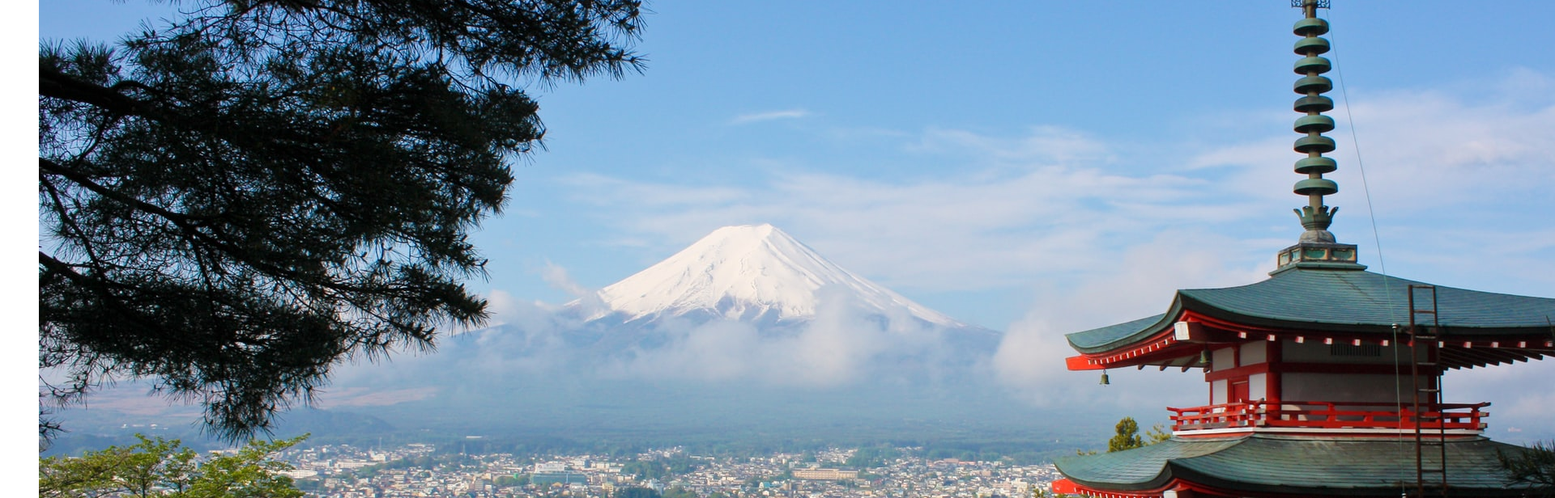
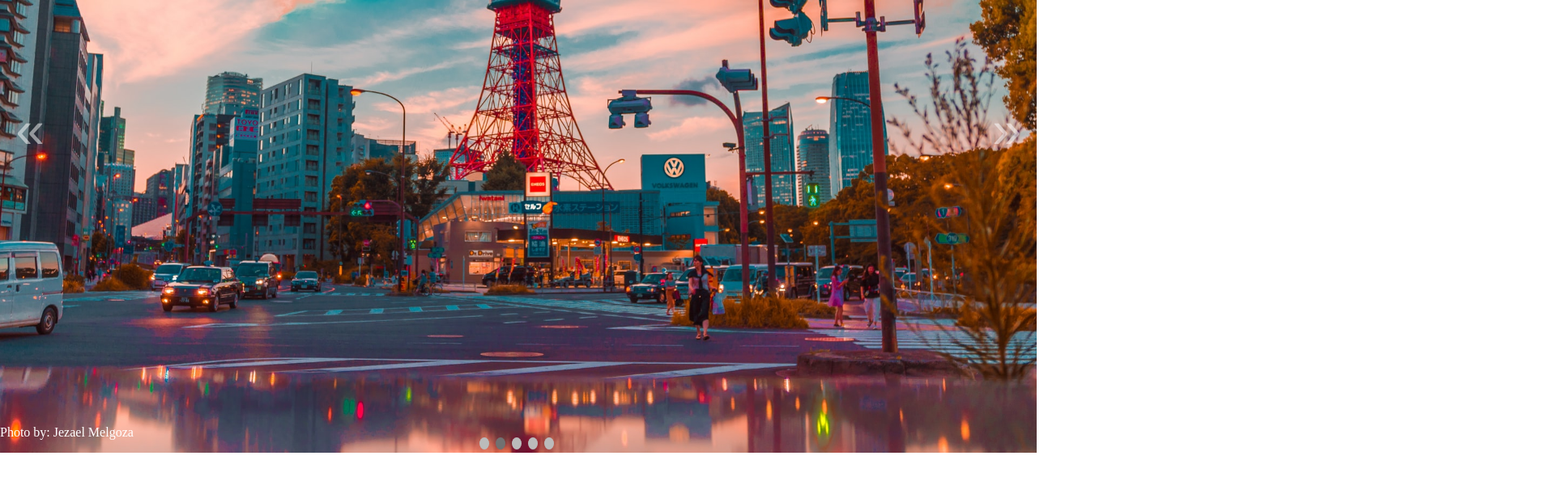
Before and after one commit to Sunjcar/Image-Slider, a plain HTML site: page index.html in a window 1280 px wide. Shown: the part 240-856 px from the top of the page at 81% size, 1920 px wide, since content can reach past the window. After the commit the page ends 800 px from the top, so only its background shows below. Drawn offline with Linux system fonts and the light colour scheme.

Commit message:
CSS and JS for sliders and slideshow

```diff
--- a/index.html
+++ b/index.html
@@ -11,8 +11,8 @@
 <body>
     <section aria-label="Newest Photos">
         <div class="carousel" >
-            <button class="carousel-button prev" >&#171;</button>
-            <button class="carousel-button next" >&#187;</button>
+            <button class="carousel-button prev" onclick="plusSlides(-1)">&#171;</button>
+            <button class="carousel-button next" onclick="plusSlides(1)">&#187;</button>
             <ul>
                 <li class="slide" >
                     <p>Photo by: David Edelstein</p>
@@ -37,11 +37,11 @@
             </ul>
         </div>
         <div class="carousel-dots" >
-            <span class="dot"></span>
-            <span class="dot"></span>
-            <span class="dot" ></span>
-            <span class="dot" ></span>
-            <span class="dot"></span>
+            <span class="dot" onclick="currentSlide(1)"></span>
+            <span class="dot" onclick="currentSlide(2)"></span>
+            <span class="dot" onclick="currentSlide(3)"></span>
+            <span class="dot" onclick="currentSlide(4)"></span>
+            <span class="dot" onclick="currentSlide(5)"></span>
         </div>
     </section>
 </body>
--- a/slider.js
+++ b/slider.js
@@ -0,0 +1,29 @@
+var slideIndex = 1;
+showSlides(slideIndex);
+
+function plusSlides(n) {
+
+  showSlides(slideIndex += n);
+}
+
+function currentSlide(n) {
+  showSlides(slideIndex = n);
+}
+
+function showSlides(n) {
+  var i;
+  var slides = document.getElementsByClassName("slide");
+  var dots = document.getElementsByClassName("dot");
+  if (n > slides.length) {slideIndex = 1}
+  if (n < 1) {slideIndex = slides.length}
+  for (i = 0; i < slides.length; i++) {
+      slides[i].style.display = "none";
+  }
+  for (i = 0; i < dots.length; i++) {
+      dots[i].className = dots[i].className.replace(" active", "");
+  }
+  slides[slideIndex-1].style.display = "block";
+  dots[slideIndex-1].className += " active";
+}
+
+setInterval(function() { plusSlides(1); }, 3000);
--- a/styles.css
+++ b/styles.css
@@ -0,0 +1,92 @@
+
+*, *::before, *::after {
+    box-sizing: border-box
+}
+
+body{
+    margin: 0;
+}
+
+.carousel{
+    width:100vw;
+    height: 100vh;
+    position: relative;
+}
+
+.carousel > ul {
+    margin:0;
+    padding:0;
+    list-style: none;
+}
+.slide{
+    position: absolute;
+    inset:0;
+    transition:200ms opacity ease-in-out;
+    transition-delay: 200ms;
+}
+
+.slide > p {
+    position: absolute;
+    bottom:0;
+    left: 0;
+    color:white
+}
+
+.slide > img {
+    display:block;
+    width:100%;
+    height:100%;
+    object-fit: cover;
+    object-position: center
+}
+
+.carousel-button{
+    position:absolute;
+    z-index: 2;
+    background:none;
+    border: none;
+    font-size: 4rem;
+    top:50%;
+    transform: translateY(-50%);
+    color:rgba(255,255,255,.5);
+    cursor: pointer;
+    border-radius:.25rem;
+    padding:.2rem;
+
+}
+
+.carousel-button:hover
+{
+    color:white;
+    background-color: rgba(0,0,0,.2);
+}
+
+.carousel-button.prev{
+    left:1rem
+}
+
+.carousel-button.next{
+    right:1rem;
+}
+
+.carousel-dots{
+  width: 100px;
+  position: absolute;
+  bottom: 0;
+  left: 50%;
+  margin-left: -50px;
+}
+.dot {
+    cursor: pointer;
+    height: 15px;
+    width: 12px;
+    margin: 0 2px;
+    background-color: #bbb;
+    border-radius: 50%;
+    display: inline-block;
+    transition: background-color 0.6s ease;
+  }
+
+.active, .dot:hover {
+    background-color: #717171;
+  }
```
